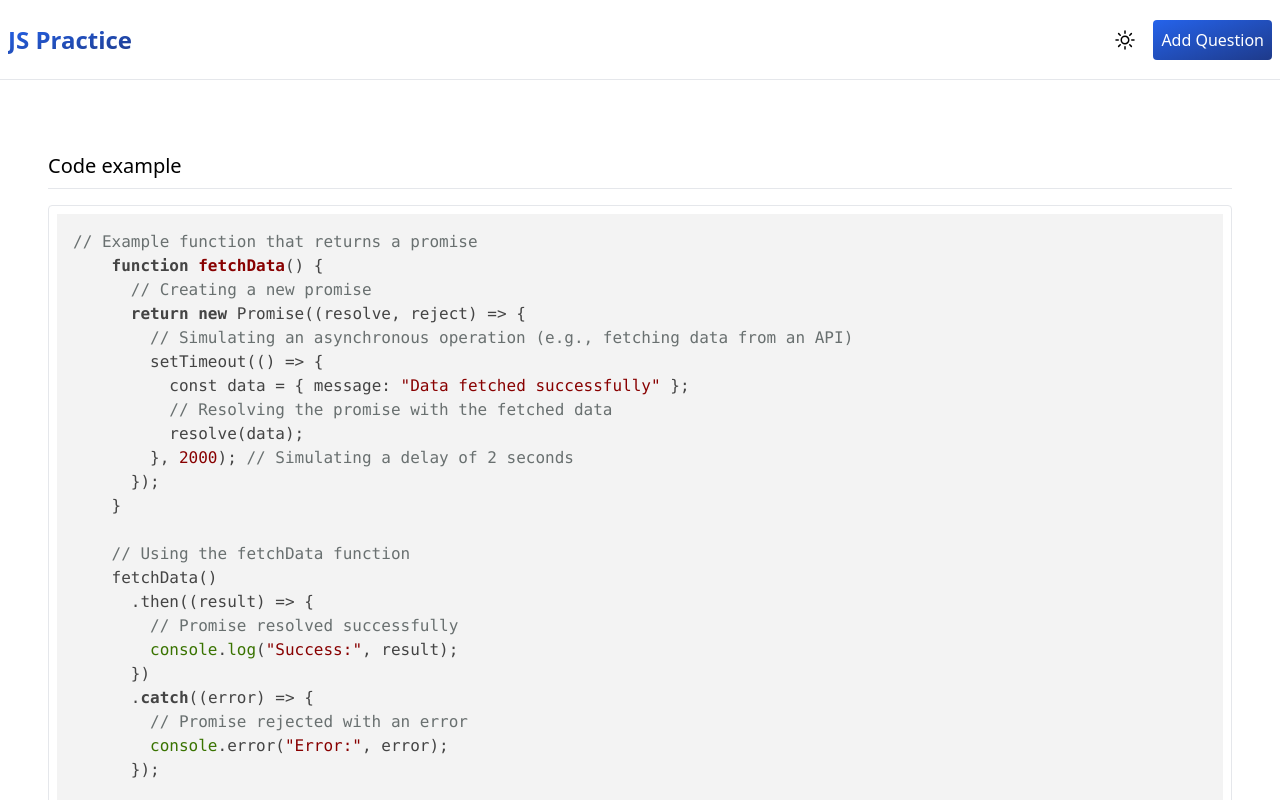
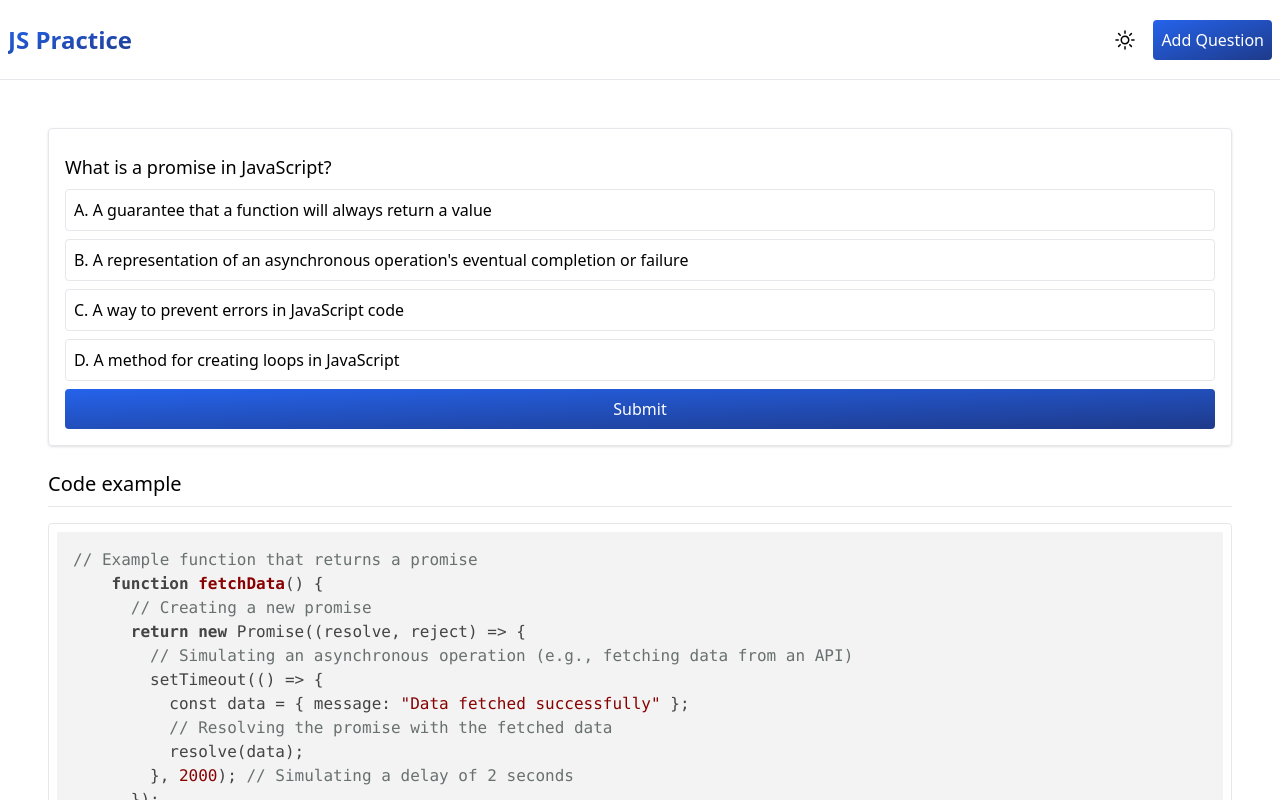
Before and after one commit to ashsajal1/js-practice-app, a React (Vite) app: page /q/1 in a window 1280 px wide. Both pictures are taken after typing "Sample" into the empty fields and a click on the button "Submit". Shown: the top 800 px of the page. Built offline with nearby package versions, Linux system fonts and the light colour scheme.

Commit message:
show code after quiz

```diff
--- a/src/pages/practice.tsx
+++ b/src/pages/practice.tsx
@@ -60,6 +60,14 @@ export default function Practice() {
                     <button className="mt-2 btn w-full" type="submit">Submit</button>
                 </form>
             </div>
+
+            <div className={`${showQuiz ? '' : 'hidden'}`}>
+                {context?.quiz && (
+                    <QuizCard question={context.question} quiz={context.quiz} />
+                )
+                }
+            </div>
+
             {context?.code && (
                 <>
                     <h3 className="mt-6 text-xl font-extralight text-left border-b pb-2">Code example</h3>
@@ -70,14 +78,6 @@ export default function Practice() {
                     </pre>
                 </>
             )}
-
-            <div className={`${showQuiz ? '' : 'hidden'}`}>
-                {context?.quiz && (
-                    <QuizCard question={context.question} quiz={context.quiz} />
-                )
-                }
-            </div>
-
         </div>
     )
 }
```
